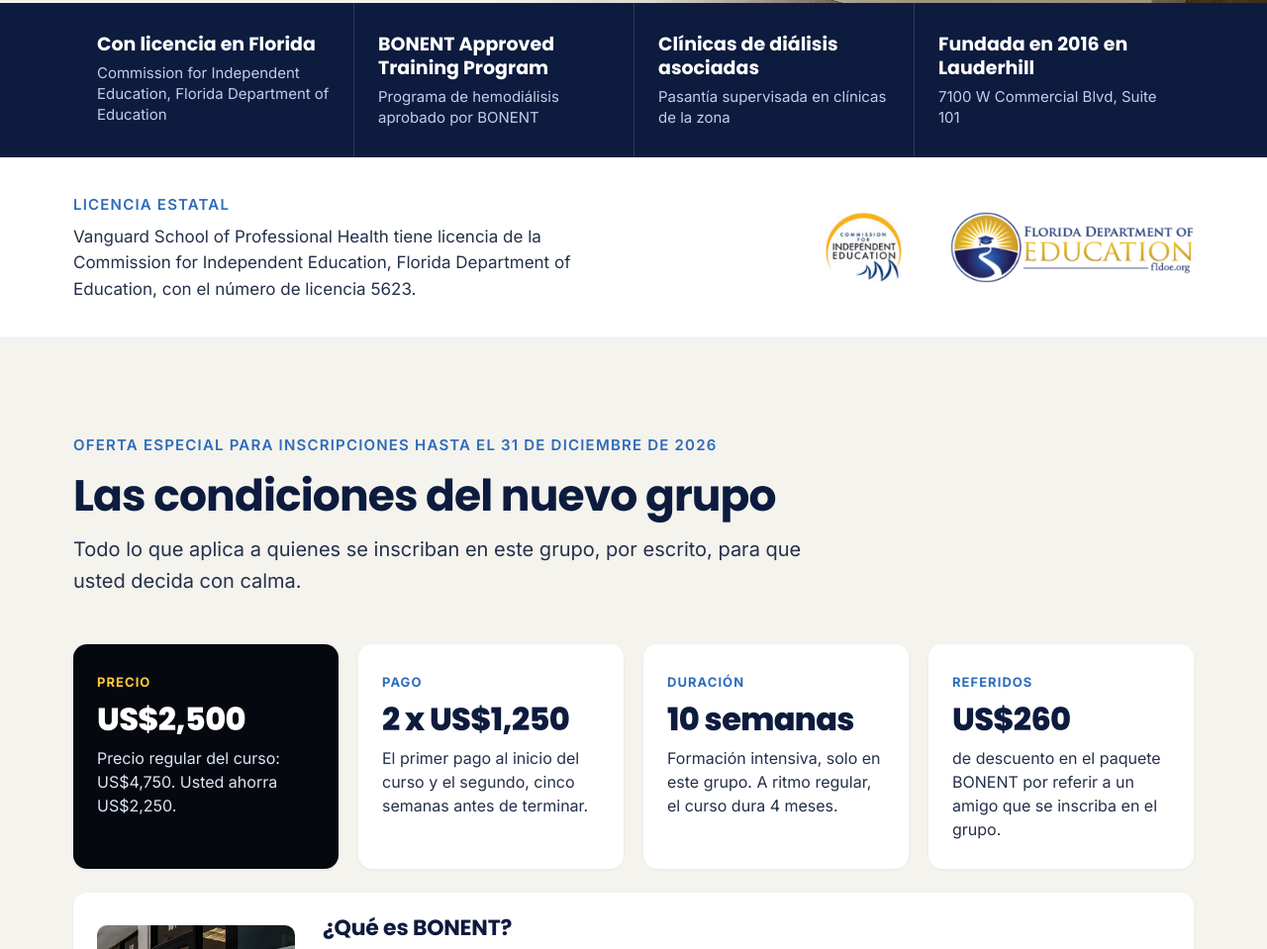
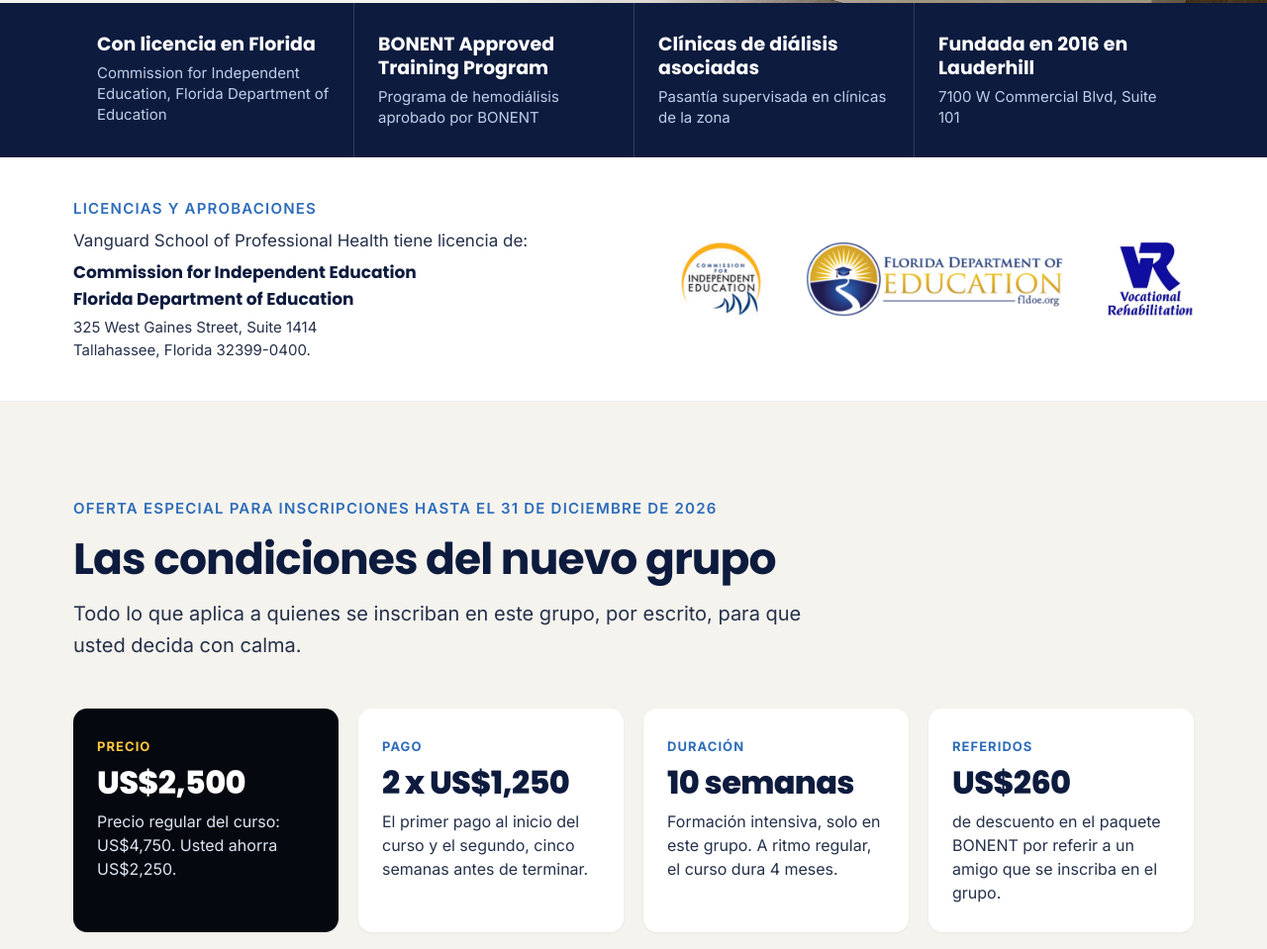
Before and after one commit to vanguardptbr-dot/vanguard-salud-site, a plain HTML site: page index.html in a window 1280 px wide. Shown: the part 1111-2070 px from the top of the page at 99% size. Drawn offline with Linux system fonts and the light colour scheme.

Commit message:
Faixa dos selos igual à página Licensing/Approvals do site em inglês
Mesmo texto (licenciada pela CIE e pelo FDOE, com o endereço) e as mesmas três logos: CIE, FDOE e Vocational Rehabilitation, alinhadas e com a mesma altura.

Co-Authored-By: Claude Opus 5.5 <noreply@anthropic.com>
Claude-Session: https://claude.ai/code/session_01XXKpb7eTcuxUfjWNdEjkSU

```diff
--- a/index.html
+++ b/index.html
@@ -400,13 +400,16 @@ footer details p{margin-top:10px;max-width:90ch}
 .dupla .ic{width:42px;height:42px;border-radius:10px;background:var(--nevoa);display:grid;place-items:center;flex:none}
 .dupla .ic svg{width:22px;height:22px;stroke:var(--azul);fill:none;stroke-width:2;stroke-linecap:round;stroke-linejoin:round}
 .form .linha-curso{grid-template-columns:1fr}
-.selos-licenca{background:#fff;padding:36px 0;border-bottom:1px solid var(--nevoa)}
+.selos-licenca{background:#fff;padding:40px 0;border-bottom:1px solid var(--nevoa)}
 .selos-licenca .wrap{display:flex;align-items:center;justify-content:space-between;gap:40px}
-.selos-licenca .sl-texto{max-width:540px;margin:0;color:var(--texto);font-size:17px;line-height:1.55}
+.selos-licenca .sl-texto{max-width:470px;margin:0;color:var(--texto);font-size:17px;line-height:1.55}
 .selos-licenca .sl-texto .eyebrow{display:block;margin-bottom:8px}
-.selos-licenca .sl-logos{display:flex;align-items:center;gap:48px;flex:none}
-.selos-licenca .sl-logos img{height:72px;width:auto}
-@media (max-width:760px){.selos-licenca{padding:32px 0}.selos-licenca .wrap{flex-direction:column;align-items:flex-start;gap:22px}.selos-licenca .sl-logos{gap:28px}.selos-licenca .sl-logos img{height:56px}}
+.selos-licenca .sl-orgao{display:block;font-family:var(--display);font-weight:700;color:var(--marinho);margin-top:6px}
+.selos-licenca .sl-orgao + .sl-orgao{margin-top:0}
+.selos-licenca .sl-end{display:block;font-size:15px;margin-top:4px}
+.selos-licenca .sl-logos{display:flex;align-items:center;gap:44px;flex:none}
+.selos-licenca .sl-logos img{height:76px;width:auto}
+@media (max-width:760px){.selos-licenca{padding:32px 0}.selos-licenca .wrap{flex-direction:column;align-items:flex-start;gap:22px}.selos-licenca .sl-logos{gap:22px;flex-wrap:wrap}.selos-licenca .sl-logos img{height:52px}}
 </style>
 </head>
 <body>
@@ -489,13 +492,14 @@ footer details p{margin-top:10px;max-width:90ch}
   </ul>
 </div>
 
-<!-- Selos da licença, os mesmos da página Licensing/Approvals do site em inglês, organizados numa faixa -->
-<div class="selos-licenca" role="region" aria-label="Licencia estatal de la escuela">
+<!-- Selos da licença: mesmo texto e mesmas logos da página Licensing/Approvals do site em inglês -->
+<div class="selos-licenca" role="region" aria-label="Licencias y aprobaciones">
   <div class="wrap">
-    <p class="sl-texto"><span class="eyebrow">Licencia estatal</span>Vanguard School of Professional Health tiene licencia de la Commission for Independent Education, Florida Department of Education, con el número de licencia 5623.</p>
+    <p class="sl-texto"><span class="eyebrow">Licencias y aprobaciones</span>Vanguard School of Professional Health tiene licencia de:<span class="sl-orgao">Commission for Independent Education</span><span class="sl-orgao">Florida Department of Education</span><span class="sl-end">325 West Gaines Street, Suite 1414<br>Tallahassee, Florida 32399-0400.</span></p>
     <div class="sl-logos">
-      <img src="assets/selo-cie.png" alt="Logo de la Commission for Independent Education" width="198" height="180">
-      <img src="assets/selo-fdoe.png" alt="Logo del Florida Department of Education" width="615" height="180">
+      <img src="assets/selo-cie.png" alt="Commission for Independent Education" width="198" height="180">
+      <img src="assets/selo-fdoe.png" alt="Florida Department of Education" width="615" height="180">
+      <img src="assets/selo-vr.png" alt="Vocational Rehabilitation" width="209" height="180">
     </div>
   </div>
 </div>
```
Also changed, not shown: assets/selo-vr.png (added).
